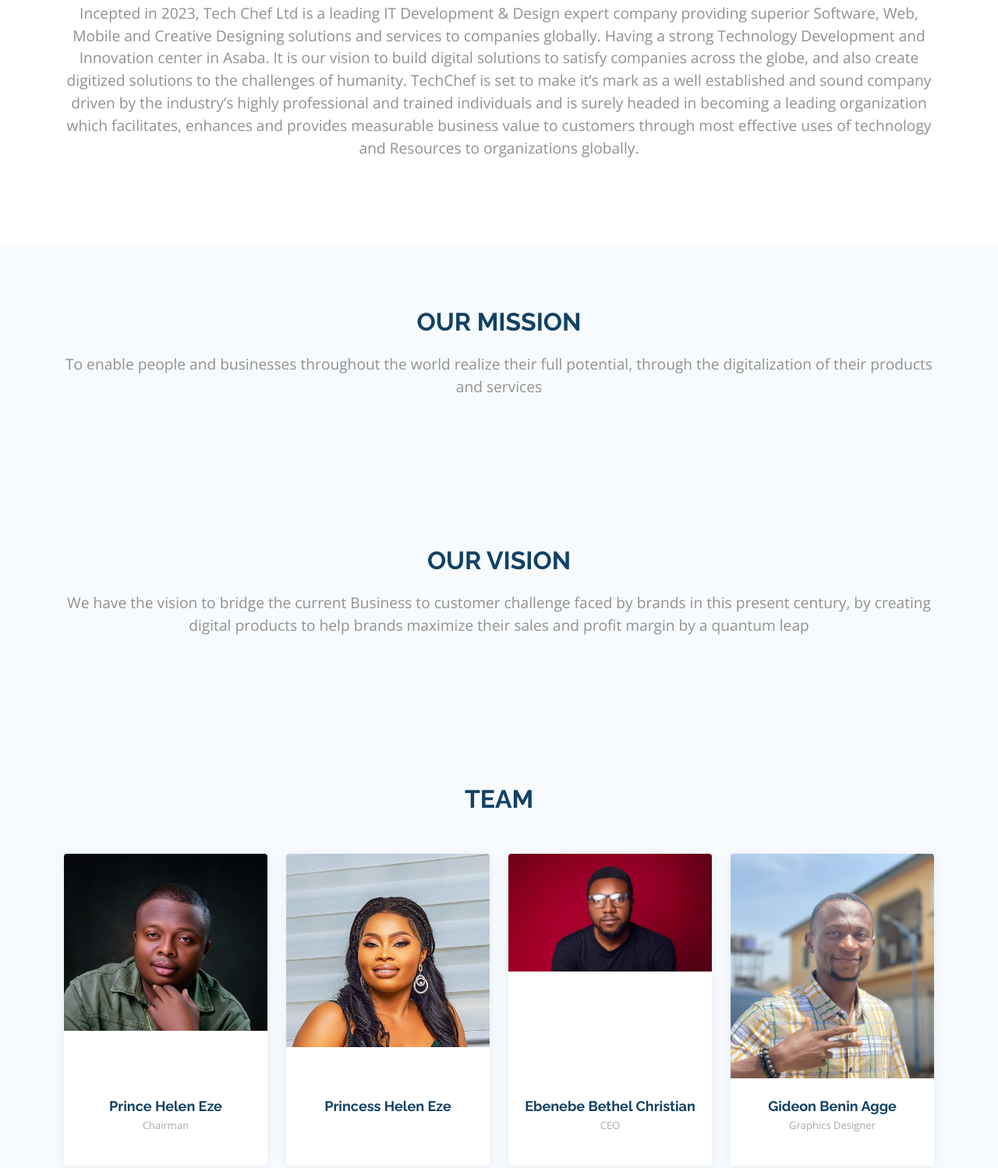
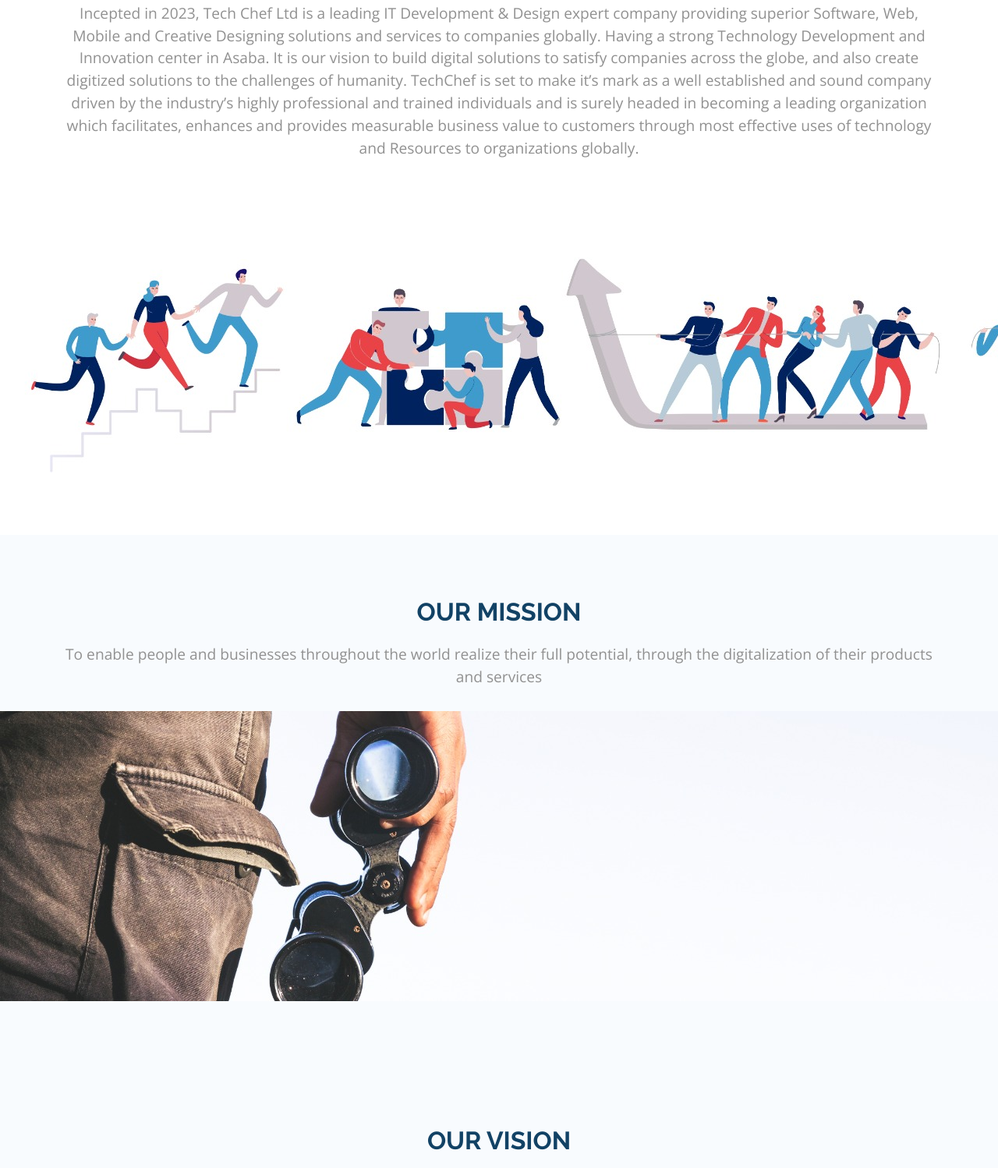
Before and after one commit to Generalsoi/techchef, a plain HTML site: page index.html in a window 1280 px wide. Shown: the part 981-2479 px from the top of the page at 78% size. Drawn offline with nearby package versions, Linux system fonts and the light colour scheme.

Commit message:
fix: minor updates

```diff
--- a/index.html
+++ b/index.html
@@ -176,6 +176,7 @@
             </p>
           </div>
         </div>
+        <img src="./assets/img/about-us.jpg" alt="About us" />
       </section>
       <!-- End About Section -->
 
@@ -191,6 +192,7 @@
             </p>
           </div>
         </div>
+        <img src="./assets/img/mission.jpg" alt="our mission" />
       </section>
       <!-- End Sevices Section -->
 
@@ -207,6 +209,7 @@
             </p>
           </div>
         </div>
+        <img src="./assets/img/vision.jpg" alt="our vision" />
       </section>
       <!-- End Sevices Section -->
 
```
Also changed, not shown: assets/img/about-us.jpg (added), assets/img/mission.jpg (added), assets/img/vision.jpg (added).
